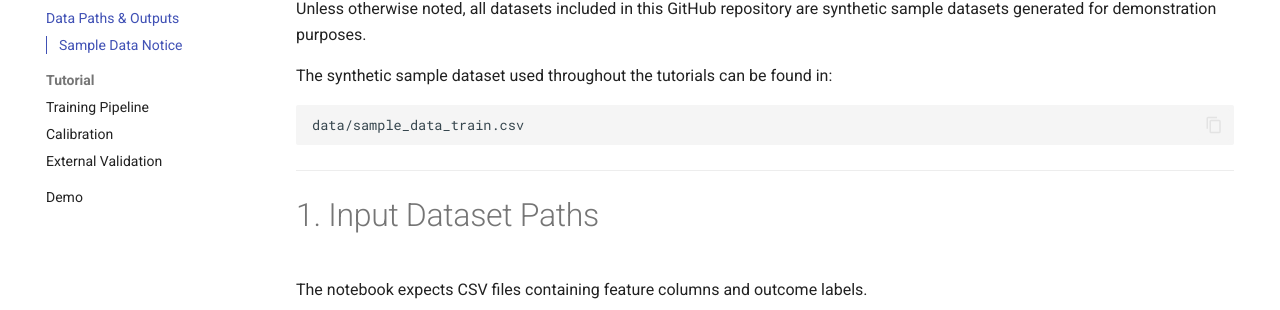
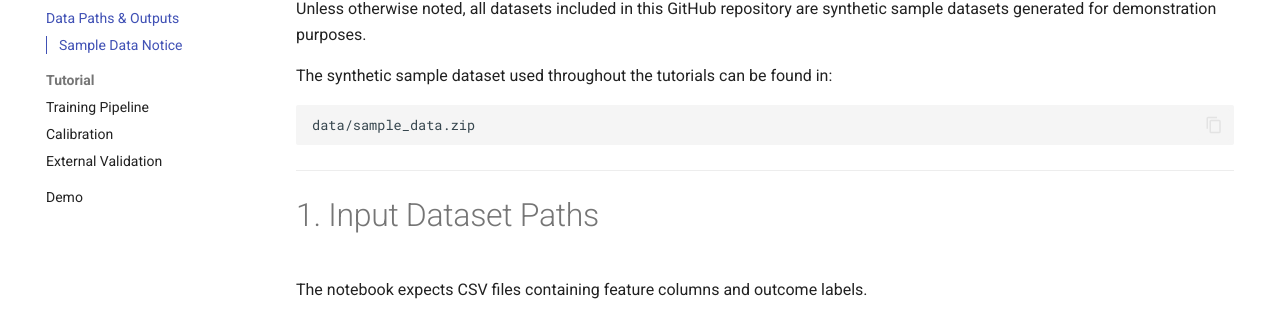
Before and after one commit to fengx13/MultiDiseasePred, an MkDocs documentation site: the page built from docs/data_paths.md, in a window 1280 px wide and 900 px high, scrolled down 767 px. Shown: the part 144-454 px from the top of the window. Built offline with MkDocs 1.6.1 and Material for MkDocs 9.7.7, drawn with Linux system fonts in a browser that asks for light colours; comment, search, counter and statistics services are not loaded.

Commit message:
Update dataset file path from CSV to ZIP

````diff
--- a/docs/data_paths.md
+++ b/docs/data_paths.md
@@ -31,7 +31,7 @@ Unless otherwise noted, all datasets included in this GitHub repository are synt
 The synthetic sample dataset used throughout the tutorials can be found in:
 
 ```text
-data/sample_data_train.csv
+data/sample_data.zip
 ```
 
 ---
````
